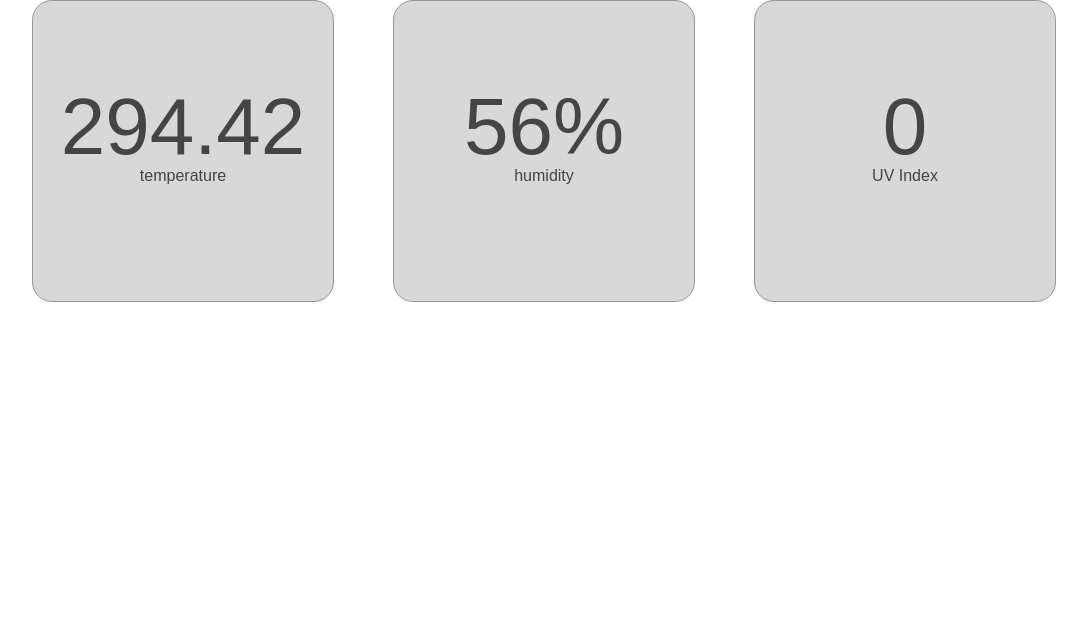
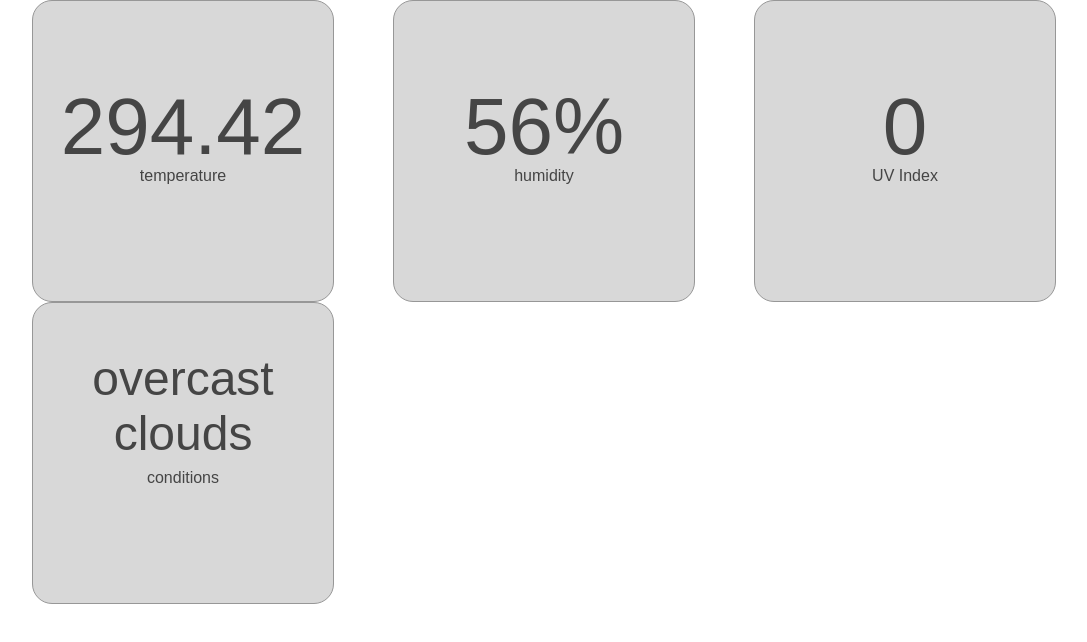
Before and after one commit to rafael-domingo/heat, a React (Create React App) app: page / in a window 1280 px wide. Shown: the top 642 px of the page, without its empty margins (96-1183 px from the left). Built offline with nearby package versions, Linux system fonts and the light colour scheme.

Commit message:
Pull out hourly data to set up for graph

```diff
--- a/src/App.js
+++ b/src/App.js
@@ -12,7 +12,11 @@ class App extends React.Component {
   constructor(props) {
     super(props);
     this.state = {
-      weather: exampleObject
+      weather: exampleObject,
+      hourlyTemp: Weather.getHourly(exampleObject, 'temp'),
+      hourlyUvi: Weather.getHourly(exampleObject, 'uvi'),
+      hourlyHumidity: Weather.getHourly(exampleObject, 'humidity'),
+      hourlyConditions: Weather.getHourly(exampleObject, 'conditions')
     }
     this.getWeather = this.getWeather.bind(this);
   }
@@ -25,6 +29,8 @@ class App extends React.Component {
     //   console.log(this.state.weather);
   // });
     console.log(this.state.weather);
+    console.log(this.state.hourlyConditions);
+
   }
 
   componentDidMount() {
@@ -38,6 +44,7 @@ class App extends React.Component {
           <CardContainer mainValue={`${this.state.weather.current.temp}`} description={'temperature'}/>
           <CardContainer mainValue={`${this.state.weather.current.humidity}%`} description={'humidity'}/>
           <CardContainer mainValue={`${this.state.weather.current.uvi}`} description={'UV Index'}/>
+          <CardContainer mainValue={`${this.state.weather.current.weather[0].description}`} description={'conditions'} inputType='Text'/>
         </div>
 
       </div>
--- a/src/components/card/Card.css
+++ b/src/components/card/Card.css
@@ -31,6 +31,10 @@ p {
     font-size: 5rem;
 }
 
+.card-main-text-mod {
+    font-size: 3rem;
+}
+
 .card-description {
     font-size: 1rem;
 }
--- a/src/components/card/Card.js
+++ b/src/components/card/Card.js
@@ -4,6 +4,18 @@ import React from 'react';
 export class Card extends React.Component {
 
     render() {
+        if (this.props.inputType) {
+        return (
+            <div className="card-container">
+                <div className="card-main-text-mod">
+                    <p>{this.props.mainText}</p>
+                </div>
+                <div className="card-description">
+                    <p>{this.props.description}</p>
+                </div>
+            </div>
+        )
+        }
         return (
             <div className="card-container">
                 <div className="card-main-text">
--- a/src/components/card/CardContainer.js
+++ b/src/components/card/CardContainer.js
@@ -5,7 +5,7 @@ export class CardContainer extends React.Component {
 
     render() {
         return (
-            <Card mainText={this.props.mainValue} description={this.props.description}/>
+            <Card mainText={this.props.mainValue} description={this.props.description} inputType={this.props.inputType}/>
         )
     }
 }
--- a/src/util/Weather.js
+++ b/src/util/Weather.js
@@ -47,6 +47,19 @@ export const Weather = {
         });
 
 
+    },
+
+    getHourly(WeatherObject, parameter) {
+        var object = {};
+        WeatherObject.hourly.forEach(hour => {
+            if (parameter === 'conditions') {
+                object[hour.dt] = hour.weather[0].description;
+            } else {
+                object[hour.dt] = hour[parameter];
+            }
+        })
+        return object;
+
     }
 
 }
```
Also changed, not shown: 1 other file (tests, documents, lock files or other folders).
